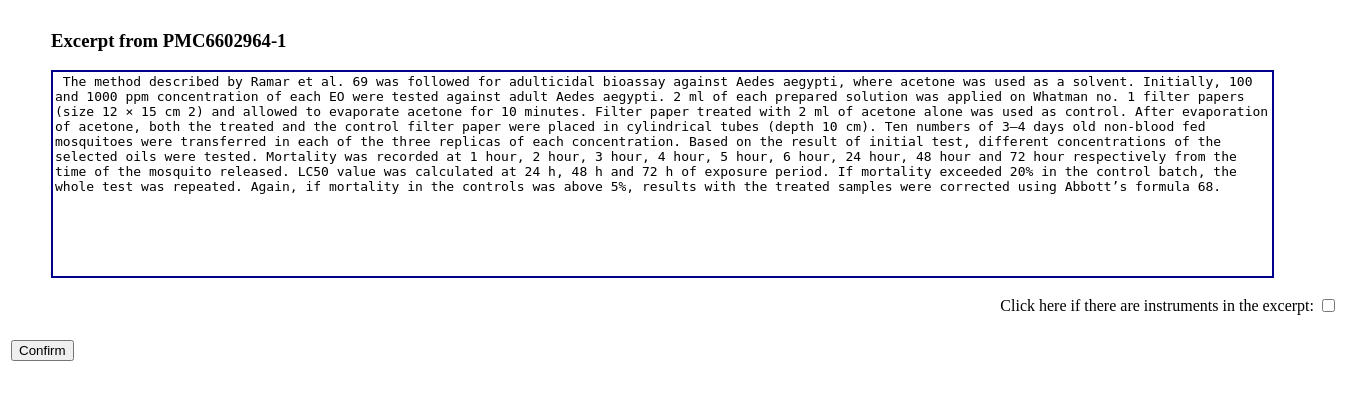
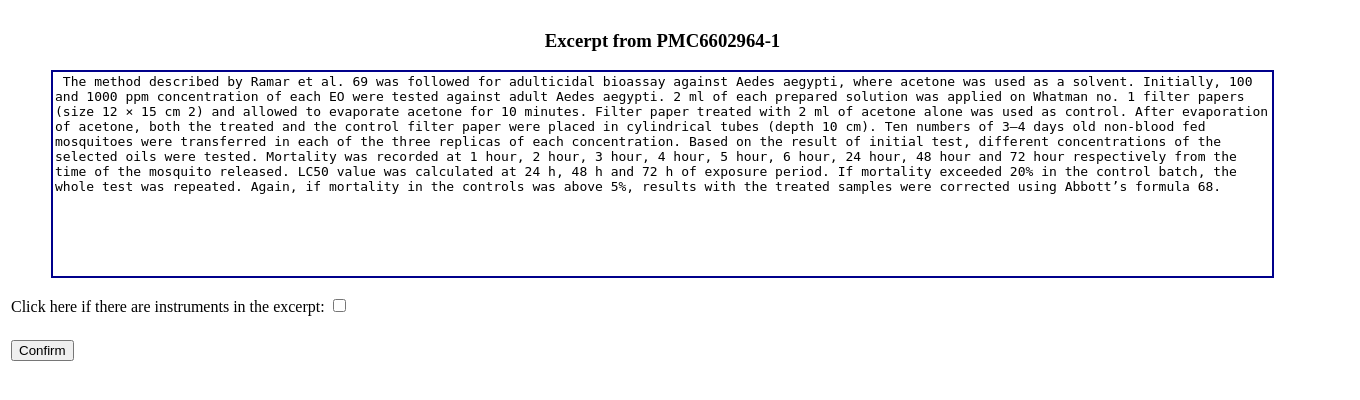
Before and after one commit to caffiendFrog/elife2019, a Flask app: page /api/abstract/ in a window 1360 px wide. Shown: the top 400 px of the page. Run offline with Flask 2, Linux system fonts and the light colour scheme.

Commit message:
More tweaking

```diff
--- a/semantisci/templates/index.html
+++ b/semantisci/templates/index.html
@@ -4,7 +4,7 @@
         <title>SemantiSci</title>
         <script>
             function toggleCandidates() {
-                var x = document.getElementById("candidates-list");
+                var x = document.getElementById("article-candidates");
                 if (x.style.display === "block") {
                     x.style.display = "none";
                 } else {
@@ -47,11 +47,11 @@
             {% endif %}
         {% endwith %}
 
-        <form action="/validate" method="post">
+        <form action="/api/validate" method="post">
             {{ form.hidden_tag() }}
             <table>
                 <tr>
-                    <td>
+                    <td align="center">
                         <div id="article-text">
                             <h3>Excerpt from {{ form.id }}</h3>
                             <textarea rows="10" cols="150"> {{ form.text }} </textarea>
@@ -59,22 +59,26 @@
                     </td>
                 </tr>
 
-            <div id="article-candidates">
+
                 <tr>
-                    <td align="right">Click here if there are instruments in the excerpt:</td>
-                    <td align="left"><div id="has-instruments" onclick="toggleCandidates()">{{ form.has_instruments }}</div>
-                </td>
+                    <td>
+                        Click here if there are instruments in the excerpt:
+                        <div id="has-instruments" onclick="toggleCandidates()" style="display: inline-block;">{{ form.has_instruments }}</div>
+                    </td>
                 </tr>
-                <tr><td>
-                <div id="candidates-list" style="display: none;">
-                    Here is a list of possible instruments in the excerpt, please select all the ones you see:
-                    {{ form.candidates(size=10, multiple="multiple") }}
-                </div>
-                </td></tr>
-            </div>
-                <tr><td>
-            <p>{{ form.submit() }}</p>
-                </td></tr>
+                <tr>
+                    <td valign="middle">
+                        <div id="article-candidates" style="display: none;">
+                            Here is a list of possible instruments in the excerpt, please select all the ones you see:
+                            <div style="display: inline-block;">{{ form.candidates(size=10, multiple="multiple") }}</div>
+                        </div>
+                    </td>
+                </tr>
+                <tr>
+                    <td>
+                        <p>{{ form.submit() }}</p>
+                    </td>
+                </tr>
             </table>
         </form>
     </body>
```
